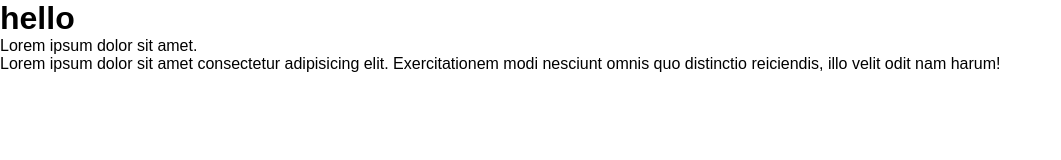
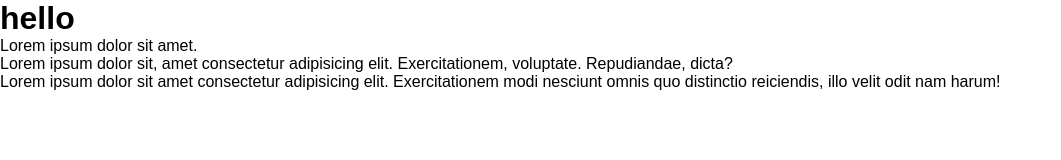
Before and after one commit to ItsMaheen/test, a plain HTML site: page index.html in a window 1280 px wide. Shown: the whole page, without its empty margins (0-1061 px from the left). Drawn offline with Linux system fonts and the light colour scheme.

Commit message:
second commit

```diff
--- a/index.html
+++ b/index.html
@@ -45,6 +45,8 @@
         hello
     </h1>
     <p>Lorem ipsum dolor sit amet.</p>
+    <p>Lorem ipsum dolor sit, amet consectetur adipisicing elit. Exercitationem, voluptate. Repudiandae, dicta?
+    </p>
     <p>Lorem ipsum dolor sit amet consectetur adipisicing elit. Exercitationem modi nesciunt omnis quo distinctio reiciendis, illo velit odit nam harum!</p>
 </body>
 </html>
```
